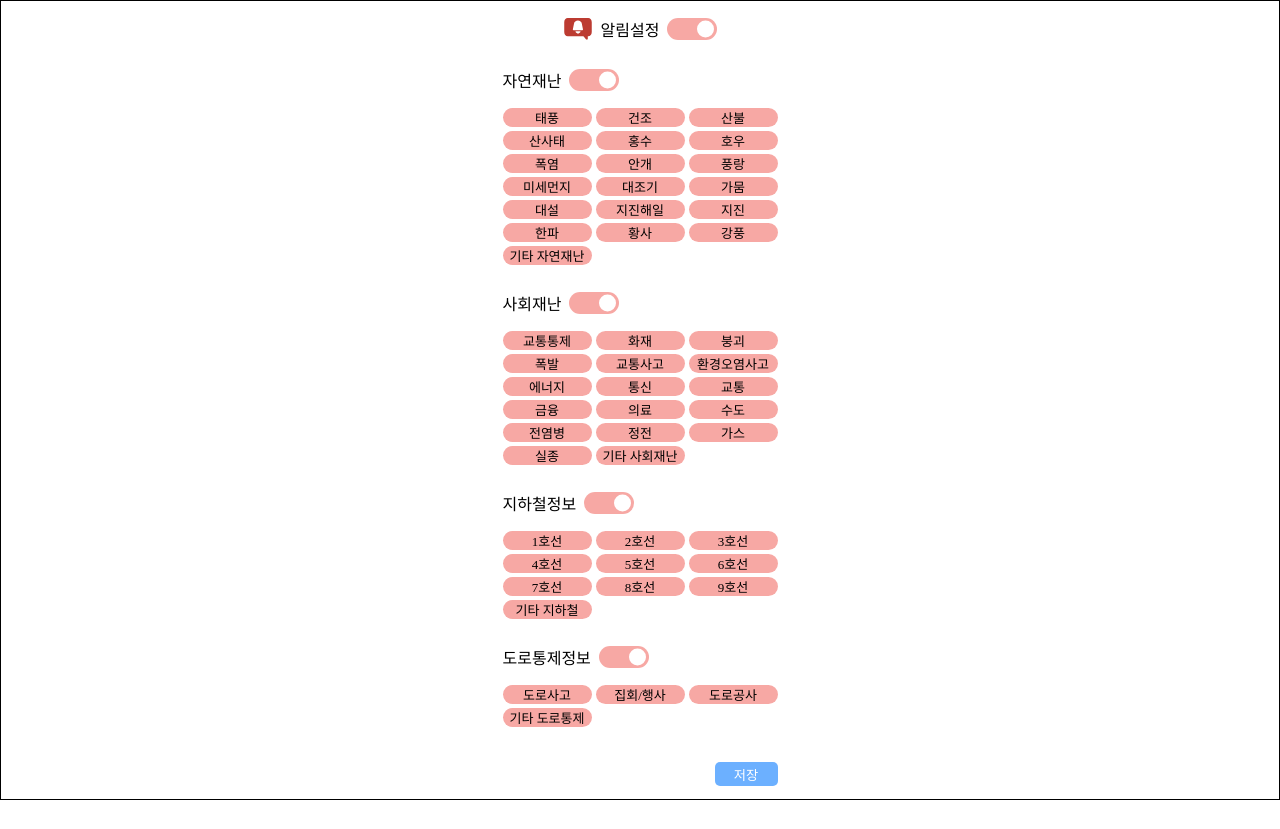
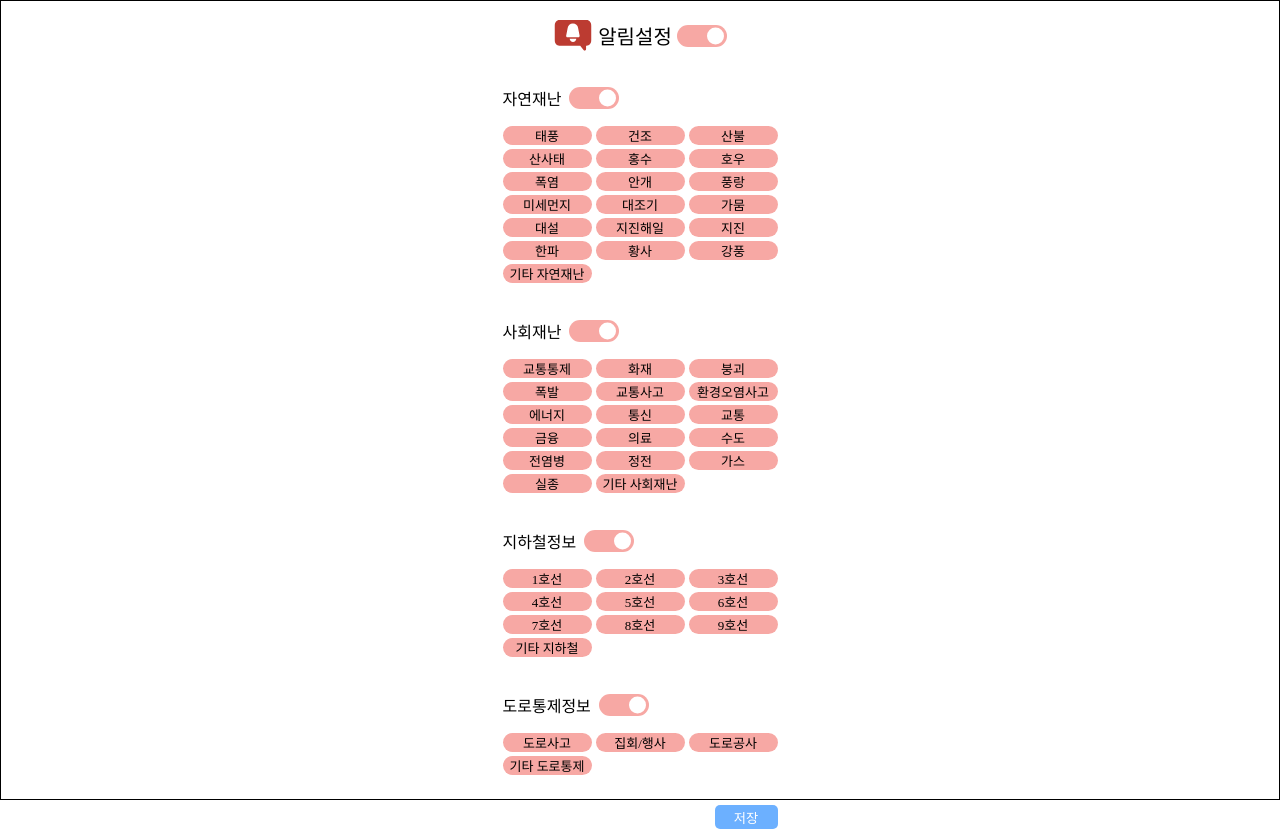
Before and after one commit to bbiyongbbiyong/bbiyong-front, a React (Create React App) app: page /notify in a window 1280 px wide. Before the commit the page ends 800 px from the top, so only its background shows below. Built offline with nearby package versions, Linux system fonts and the light colour scheme; a web font is replaced by a local one.

Commit message:
design(Notification): 알림설정 페이지 퍼블리싱

```diff
--- a/src/css/Notification.css
+++ b/src/css/Notification.css
@@ -1,5 +1,6 @@
 #notification-page-container {
-  width: 275px;
+  height: 100%;
+
   position: relative;
 }
 
@@ -8,11 +9,12 @@
   justify-content: space-between;
   align-items: center;
 
-  padding: 0px 60px;
+  padding: 0px 50px;
 }
 
 #onoff-box p {
   cursor: default;
+  font-size: 20px;
 }
 
 #onoff-box > input[type='checkbox']:checked ~ .toggleSwitch {
@@ -25,8 +27,6 @@
 }
 
 #notification-content-box {
-  height: 675px;
-
   display: flex;
   flex-direction: column;
   justify-content: center;
@@ -36,8 +36,7 @@
 }
 
 #setting-submit-container {
-  margin-top: 30px;
-
+  margin-top: 10px;
   display: flex;
   justify-content: end;
 }
--- a/src/css/ToggleButton.css
+++ b/src/css/ToggleButton.css
@@ -59,5 +59,5 @@
   row-gap: 4px;
   column-gap: 4px;
 
-  margin-bottom: 10px;
+  margin-bottom: 20px;
 }
--- a/src/pages/Notification.jsx
+++ b/src/pages/Notification.jsx
@@ -94,7 +94,7 @@ const Notification = () => {
   return (
     <div id="notification-page-container">
       <div id="onoff-box">
-        <img src={notification} width="30" />
+        <img src={notification} width="40" />
         <p> 알림설정 </p>
         <input
           type="checkbox"
```
